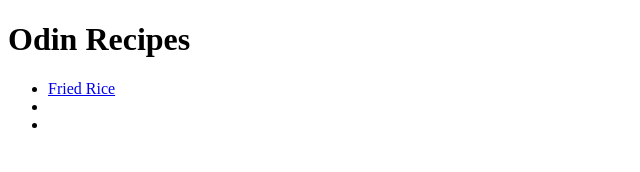
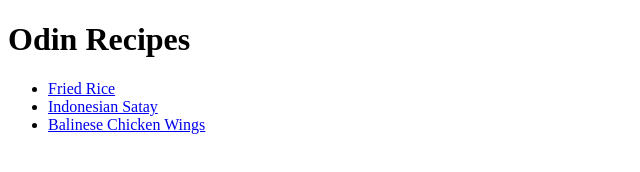
Before and after one commit to Abaljerind/odin-recipes, a plain HTML site: page index.html in a window 1280 px wide. Shown: the whole page, without its empty margins (0-640 px from the left). Drawn offline with Linux system fonts and the light colour scheme.

Commit message:
Add 2 new recipes to the list
Add indonesian-satay.html & balinese-chicken-wings.html link to the list

```diff
--- a/index.html
+++ b/index.html
@@ -13,10 +13,10 @@
             <a href="./recipes/fried-rice.html">Fried Rice</a>
         </li>
         <li>
-
+            <a href="./recipes/indonesian-satay.html">Indonesian Satay</a>
         </li>
         <li>
-
+            <a href="./recipes/balinese-chicken-wings.html">Balinese Chicken Wings</a>
         </li>
     </ul>
 </body>
```
